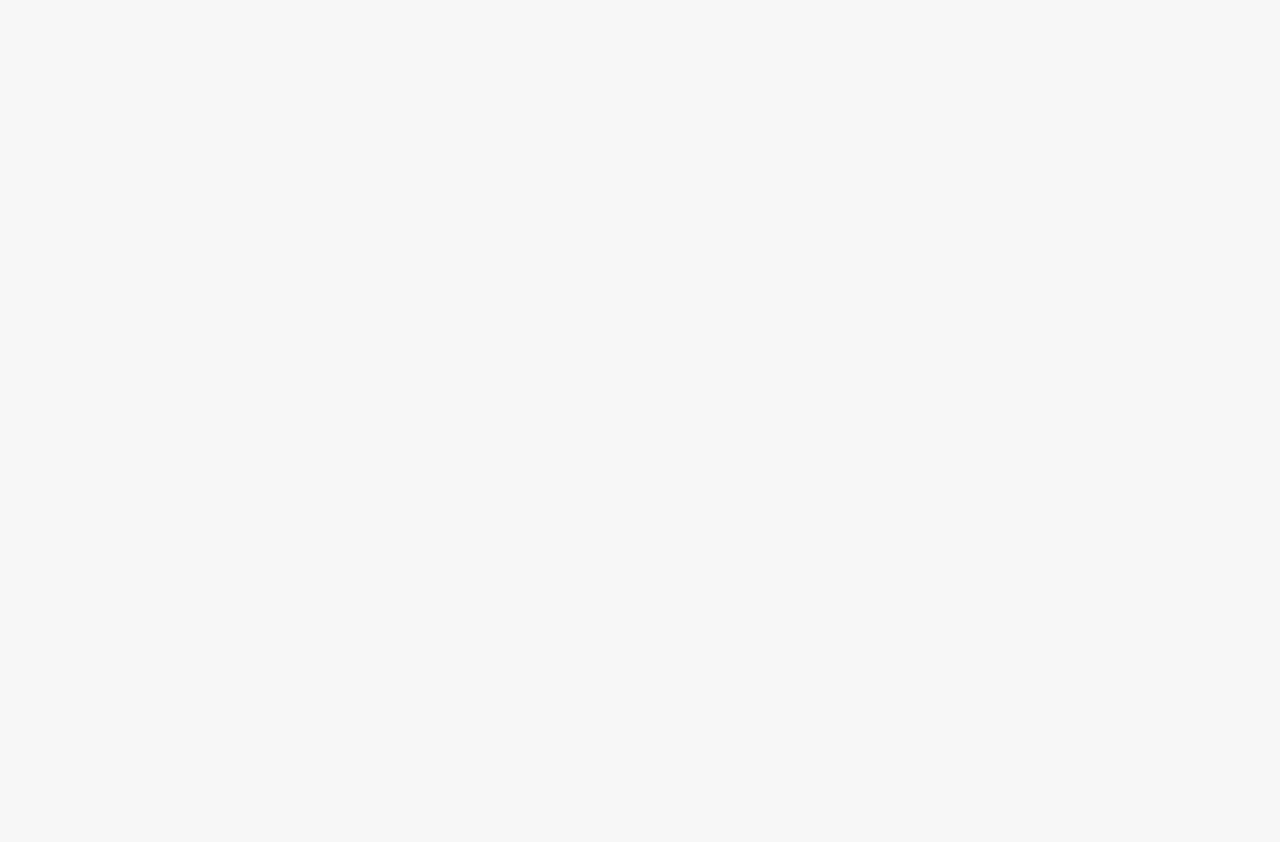
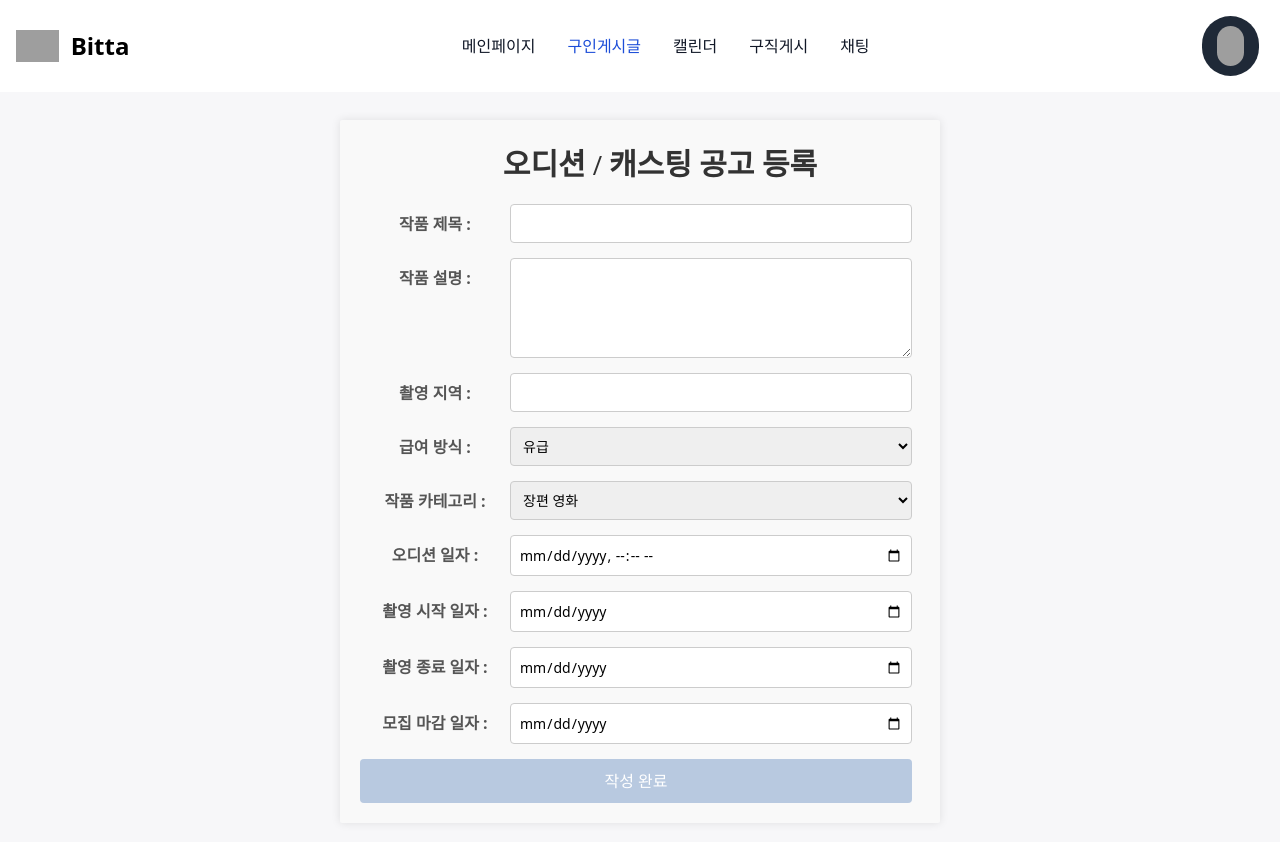
Before and after one commit to deveunhwa/bitta-front, a React (Vite) app: page /add-job-post in a window 1280 px wide. Before the commit this address had no page. Before the commit the page ends 800 px from the top, so only its background shows below. Built offline with nearby package versions, Linux system fonts and the light colour scheme; grey boxes are pictures that could not be loaded; a web font is replaced by a local one.

Commit message:
Feat: JobPostAdd view 구현

```diff
--- a/src/App.jsx
+++ b/src/App.jsx
@@ -3,6 +3,7 @@ import { BrowserRouter as Router, Route, Routes } from 'react-router-dom';
 import Home from './pages/Home';
 import Calendar1 from "./pages/Calendar1.jsx";
 import Jobpost from "./pages/JobPost.jsx";
+import JobPostAddForm from "./pages/JobPostAdd/JobPostAdd.jsx";
 import Feed from './pages/Feed/Feed.jsx';
 
 function App() {
@@ -12,6 +13,7 @@ function App() {
                 <Route path="/" element={<Home />} />
                 <Route path="/Calendar1" element={<Calendar1 />} />
                 <Route path="/Jobpost" element={<Jobpost />} />
+                <Route path="/add-job-post" element={<JobPostAddForm />} />
                 <Route path="/Feed" element={<Feed />} />
             </Routes>
         </Router>
--- a/src/pages/JobPost.jsx
+++ b/src/pages/JobPost.jsx
@@ -3,6 +3,7 @@ import {useEffect, useState} from 'react';
 import './jobpost.css';
 import NavBar from "./NavBar";
 import axios from 'axios';
+import {Link} from "react-router-dom";
 
 function Jobpost() {
 
@@ -85,6 +86,11 @@ function Jobpost() {
                                 <div className="btn_group">
                                     <button className="btnx type02">재검색</button>
                                 </div>
+                                <div className="btn_group">
+                                    <Link to="/add-job-post">
+                                        <button className="btnx type03">게시물 추가</button>
+                                    </Link>
+                                </div>
                             </div>
                         </div>
                     </div>
--- /dev/null
+++ b/src/pages/JobPostAdd/JobPostAdd.jsx
@@ -0,0 +1,159 @@
+import { useState } from 'react';
+import axios from 'axios';
+import './jobPostAdd.css';
+import NavBar from '../NavBar.jsx';
+
+function JobPostAddForm() {
+    const [formData, setFormData] = useState({
+        title: '',
+        description: '',
+        location: '',
+        payStatus: 'PAID',
+        workCategory: 'FEATURE_FILM',
+        auditionDate: '',
+        startDate: '',
+        endDate: '',
+        closeDate: ''
+    });
+
+    const handleChange = (e) => {
+        const { name, value } = e.target;
+        setFormData({ ...formData, [name]: value });
+    };
+
+    const handleSubmit = (e) => {
+        e.preventDefault();
+        // 서버로 데이터 전송
+        axios.post('http://localhost:8080/api/v1/job-post', formData)
+            .then(response => {
+                console.log('Job Post Created:', response.data);
+                // 성공 메시지 출력 또는 페이지 이동
+                alert('Job Post successfully created!');
+            })
+            .catch(error => {
+                console.error('Error creating job post:', error);
+                alert('Failed to create Job Post.');
+            });
+    };
+
+    return (
+        <div>
+            <NavBar />
+            <div className="post-container">
+                <div className="inner">
+                    <h2>오디션 / 캐스팅 공고 등록</h2>
+                    <form onSubmit={handleSubmit}>
+                        <div className="form-group">
+                            <label>작품 제목 :</label>
+                            <input
+                                type="text"
+                                name="title"
+                                value={formData.title}
+                                onChange={handleChange}
+                                required
+                            />
+                        </div>
+                        <div className="form-group">
+                            <label>작품 설명 :</label>
+                            <textarea
+                                name="description"
+                                value={formData.description}
+                                onChange={handleChange}
+                                required
+                            />
+                        </div>
+                        <div className="form-group">
+                            <label>촬영 지역 :</label>
+                            <input
+                                type="text"
+                                name="location"
+                                value={formData.location}
+                                onChange={handleChange}
+                                required
+                            />
+                        </div>
+                        <div className="form-group">
+                            <label>급여 방식 :</label>
+                            <select
+                                name="payStatus"
+                                value={formData.payStatus}
+                                onChange={handleChange}
+                                required
+                            >
+                                <option value="PAID">유급</option>
+                                <option value="FREE">무급</option>
+                            </select>
+                        </div>
+                        <div className="form-group">
+                            <label>작품 카테고리 :</label>
+                            <select
+                                name="workCategory"
+                                value={formData.workCategory}
+                                onChange={handleChange}
+                                required
+                            >
+                                <option value="FEATURE_FILM">장편 영화</option>
+                                <option value="SHORT_FILM">단편 영화</option>
+                                <option value="FEATURE_WEBDRAMA">장편 웹드라마</option>
+                                <option value="SHORT_WEBDRAMA">단편 웹드라마</option>
+                                <option value="MUSIC_VIDEO">뮤직비디오</option>
+                                <option value="COMMERCIAL">광고</option>
+                                <option value="DOCUMENTARY">다큐멘터리</option>
+                                <option value="PHOTOGRAPHY">사진 촬영</option>
+                                <option value="COVER_MODEL">표지 모델</option>
+                                <option value="SNAPSHOT">스냅샷</option>
+                                <option value="PHOTO_SHOOT">화보 촬영</option>
+                                <option value="FASHION_FILM">패션 사진</option>
+                                <option value="VLOG">브이로그</option>
+                                <option value="INTERVIEW">인터뷰</option>
+                                <option value="EVENT_VIDEO">행사 영상</option>
+                                <option value="YOUTUBE">유튜브 섭외</option>
+                            </select>
+                        </div>
+                        <div className="form-group">
+                            <label>오디션 일자 :</label>
+                            <input
+                                type="datetime-local"
+                                name="auditionDate"
+                                value={formData.auditionDate}
+                                onChange={handleChange}
+                            />
+                        </div>
+                        <div className="form-group">
+                            <label>촬영 시작 일자 :</label>
+                            <input
+                                type="date"
+                                name="startDate"
+                                value={formData.startDate}
+                                onChange={handleChange}
+                                required
+                            />
+                        </div>
+                        <div className="form-group">
+                            <label>촬영 종료 일자 :</label>
+                            <input
+                                type="date"
+                                name="endDate"
+                                value={formData.endDate}
+                                onChange={handleChange}
+                                required
+                            />
+                        </div>
+                        <div className="form-group">
+                            <label>모집 마감 일자 :</label>
+                            <input
+                                type="date"
+                                name="closeDate"
+                                value={formData.closeDate}
+                                onChange={handleChange}
+                            />
+                        </div>
+                        <button type="submit">작성 완료</button>
+                    </form>
+                </div>
+            </div>
+        </div>
+    );
+}
+
+export default JobPostAddForm;
--- /dev/null
+++ b/src/pages/JobPostAdd/jobPostAdd.css
@@ -0,0 +1,74 @@
+/* jobPostAdd.css */
+.post-container {
+    max-width: 600px;
+    margin: 20px auto;
+    padding: 20px;
+    background-color: #f9f9f9;
+    border-radius: 2px;
+    box-shadow: 0 0 10px rgba(0, 0, 0, 0.1);
+}
+
+.inner {
+    display: flex;
+    flex-direction: column;
+    align-items: center;
+    max-width: 600px;
+}
+
+h2 {
+    text-align: center;
+    margin-bottom: 20px;
+    color: #333;
+    font: bold 30px 'KOTRA_SONGEULSSI';
+}
+
+form {
+    width: 100%;
+}
+
+.form-group {
+    display: flex;
+    align-items: flex-start; /* 레이블과 입력 필드 상단 맞춤 */
+    margin-bottom: 15px;
+}
+
+label {
+    flex-basis: 25%;
+    font-weight: bold;
+    color: #555;
+    text-align: center;
+    padding-left: 10px;
+    padding-right: 10px;
+    margin-top: 8px; /* 레이블 수직 위치 조정 */
+}
+
+input, textarea, select {
+    flex-basis: 67%;
+    padding: 8px;
+    font-size: 14px;
+    border: 1px solid #ccc;
+    border-radius: 4px;
+    width: 30%;
+    box-sizing: border-box;
+}
+
+textarea {
+    height: 100px; /* 높이를 더 여유롭게 설정 */
+    width: 30%;
+    /*resize: both;*/
+}
+
+button {
+    width: 92%;
+    padding: 10px 15px;
+    background-color: #b8c9e0;
+    color: white;
+    border: none;
+    border-radius: 4px;
+    cursor: pointer;
+    font-size: 16px;
+}
+
+button:hover {
+    background-color: #0056b3;
+}
```
